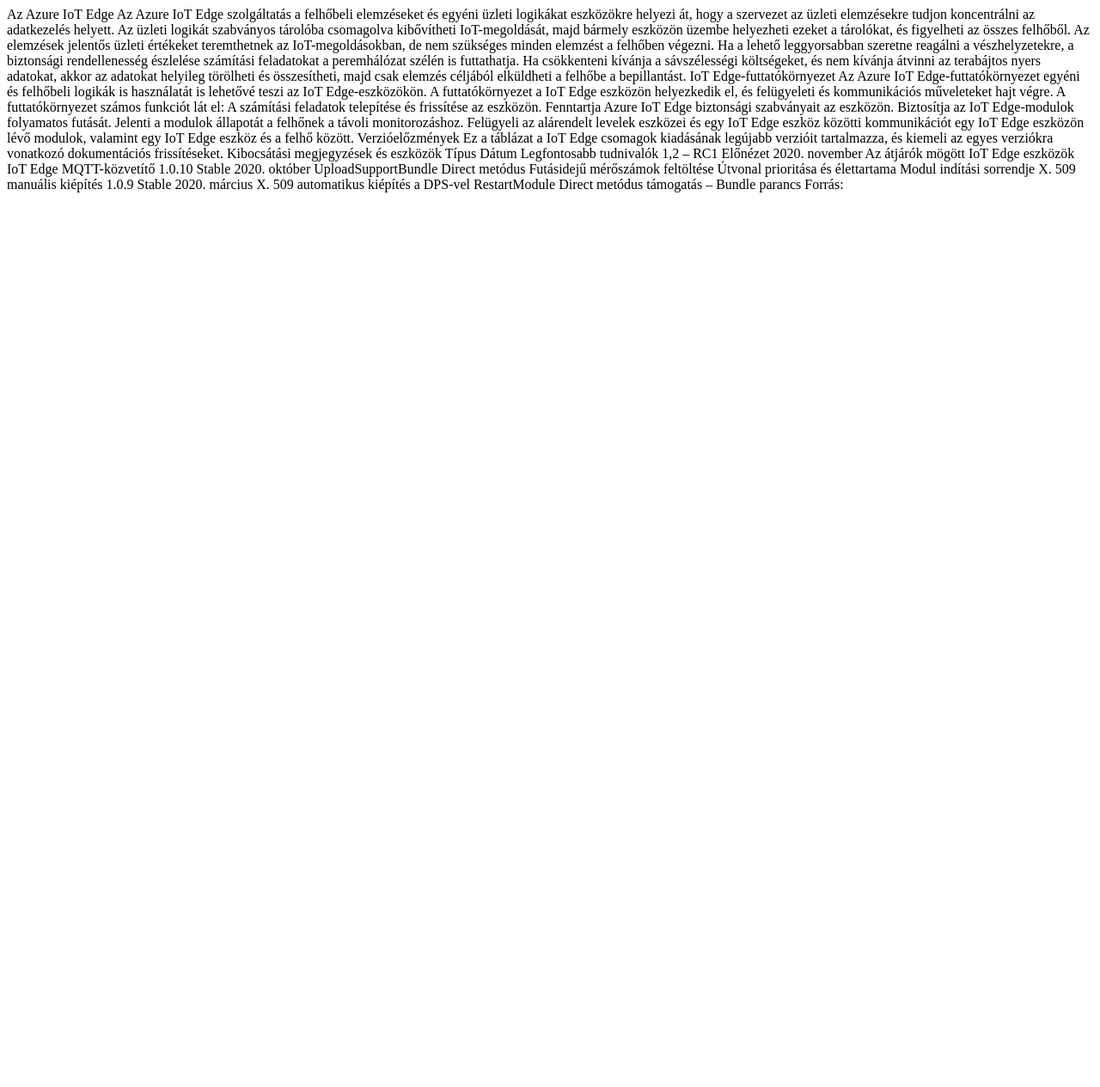
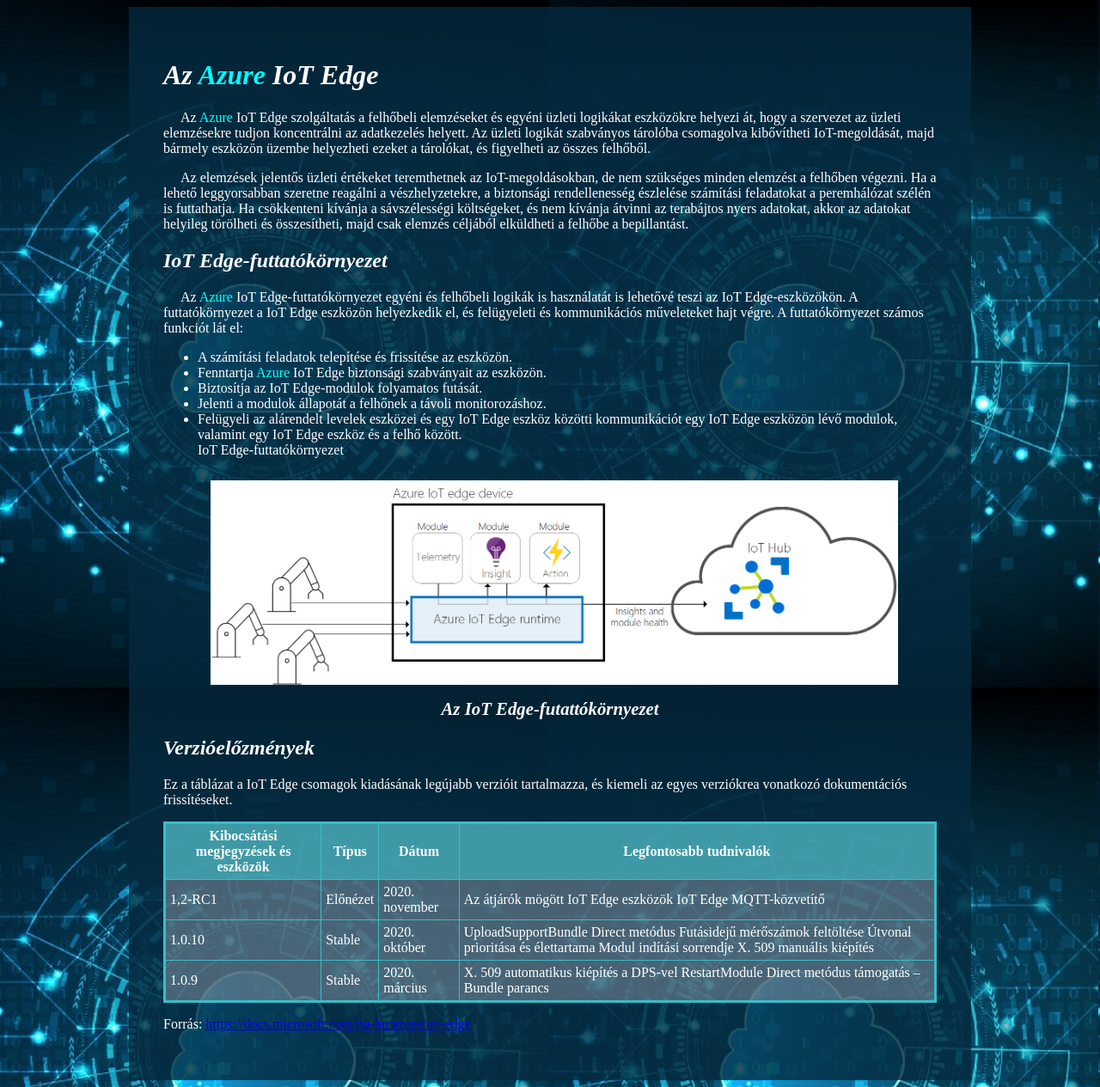
Before and after one commit to Attila732/Azure, a plain HTML site: page index.html in a window 1280 px wide. Shown: the whole page at 86% size. Before the commit the page ends 800 px from the top, so only its background shows below. Drawn offline with Linux system fonts and the light colour scheme.

Commit message:
Végeredmény

```diff
--- a/index.html
+++ b/index.html
@@ -1,60 +1,75 @@
 <!DOCTYPE html>
+<html lang="hu">
+<head>
+  <meta charset="UTF-8">
+  <meta http-equiv="X-UA-Compatible" content="IE=edge">
+  <meta name="viewport" content="width=device-width, initial-scale=1.0">
+  <link rel="stylesheet" href="styles.css">
+  <title>Azure IoT Edge</title>
+</head>
+<body>
+  <div id="tartalom">
+    <h1>Az <span class="azure">Azure</span> IoT Edge</h1>
 
-<head>
-</head>
+    <p><span class="tab"></span>Az <span class="azure">Azure</span> IoT Edge szolgáltatás a felhőbeli elemzéseket és egyéni üzleti logikákat eszközökre helyezi át, hogy a szervezet az üzleti elemzésekre tudjon koncentrálni az adatkezelés helyett. Az üzleti logikát szabványos tárolóba csomagolva kibővítheti IoT-megoldását, majd bármely eszközön üzembe helyezheti ezeket a tárolókat, és figyelheti az összes felhőből.</p>
+    <p><span class="tab"></span>Az elemzések jelentős üzleti értékeket teremthetnek az IoT-megoldásokban, de nem szükséges minden elemzést a felhőben végezni. Ha a lehető leggyorsabban szeretne reagálni a vészhelyzetekre, a biztonsági rendellenesség észlelése számítási feladatokat a peremhálózat szélén is futtathatja. Ha csökkenteni kívánja a sávszélességi költségeket, és nem kívánja átvinni az terabájtos nyers adatokat, akkor az adatokat helyileg törölheti és összesítheti, majd csak elemzés céljából elküldheti a felhőbe a bepillantást.</p>
 
-<body>
-  <div>
-    Az Azure IoT Edge
 
-    Az Azure IoT Edge szolgáltatás a felhőbeli elemzéseket és egyéni üzleti logikákat eszközökre helyezi át, hogy a szervezet az üzleti elemzésekre tudjon koncentrálni az adatkezelés helyett. Az üzleti logikát szabványos tárolóba csomagolva kibővítheti IoT-megoldását, majd bármely eszközön üzembe helyezheti ezeket a tárolókat, és figyelheti az összes felhőből.
 
-    Az elemzések jelentős üzleti értékeket teremthetnek az IoT-megoldásokban, de nem szükséges minden elemzést a felhőben végezni. Ha a lehető leggyorsabban szeretne reagálni a vészhelyzetekre, a biztonsági rendellenesség észlelése számítási feladatokat a peremhálózat szélén is futtathatja. Ha csökkenteni kívánja a sávszélességi költségeket, és nem kívánja átvinni az terabájtos nyers adatokat, akkor az adatokat helyileg törölheti és összesítheti, majd csak elemzés céljából elküldheti a felhőbe a bepillantást.
 
-    IoT Edge-futtatókörnyezet
+    <h2>IoT Edge-futtatókörnyezet</h2>
 
-    Az Azure IoT Edge-futtatókörnyezet egyéni és felhőbeli logikák is használatát is lehetővé teszi az IoT Edge-eszközökön. A futtatókörnyezet a IoT Edge eszközön helyezkedik el, és felügyeleti és kommunikációs műveleteket hajt végre. A futtatókörnyezet számos funkciót lát el:
+    <p><span class="tab"></span> Az <span class="azure">Azure</span> IoT Edge-futtatókörnyezet egyéni és felhőbeli logikák is használatát is lehetővé teszi az IoT Edge-eszközökön. A futtatókörnyezet a IoT Edge eszközön helyezkedik el, és felügyeleti és kommunikációs műveleteket hajt végre. A futtatókörnyezet számos funkciót lát el:</p>
 
-    A számítási feladatok telepítése és frissítése az eszközön.
-    Fenntartja Azure IoT Edge biztonsági szabványait az eszközön.
-    Biztosítja az IoT Edge-modulok folyamatos futását.
-    Jelenti a modulok állapotát a felhőnek a távoli monitorozáshoz.
-    Felügyeli az alárendelt levelek eszközei és egy IoT Edge eszköz közötti kommunikációt egy IoT Edge eszközön lévő modulok, valamint egy IoT Edge eszköz és a felhő között.
+    <ul>
+      <li>A számítási feladatok telepítése és frissítése az eszközön.</li>
+      <li>Fenntartja <span class="azure">Azure</span> IoT Edge biztonsági szabványait az eszközön.</li>
+      <li>Biztosítja az IoT Edge-modulok folyamatos futását.</li>
+      <li>Jelenti a modulok állapotát a felhőnek a távoli monitorozáshoz.</li>
+      <li>Felügyeli az alárendelt levelek eszközei és egy IoT Edge eszköz közötti kommunikációt egy IoT Edge eszközön lévő modulok, valamint egy IoT Edge eszköz és a felhő között.</li>
+      IoT Edge-futtatókörnyezet
+    </ul>
+    <div class="keret">
+    <img src="runtime.png" alt="IoT Edge-futtatókörnyezet">
+    <h3 class="kepalairas">Az IoT Edge-futattókörnyezet</h3>
+    </div>
+    <h2>Verzióelőzmények</h2>
+    <p>Ez a táblázat a IoT Edge csomagok kiadásának legújabb verzióit tartalmazza, és kiemeli az egyes verziókrea vonatkozó dokumentációs frissítéseket.</p>
+    <table>
+      <tr>
+        <th>Kibocsátási megjegyzések és eszközök</th>
+        <th>Típus</th>
+        <th>Dátum</th>
+        <th>Legfontosabb tudnivalók</th>
+      </tr>
+      <tr>
+        <td>1,2-RC1</td>
+        <td>Előnézet</td>
+        <td>2020. november</td>
+        <td>Az átjárók mögött IoT Edge eszközök IoT Edge MQTT-közvetítő</td>
+      </tr>
+      <tr>
+        <td>1.0.10</td>
+        <td>Stable</td>
+        <td>2020. október</td>
+        <td>UploadSupportBundle Direct metódus
+          Futásidejű mérőszámok feltöltése
+          Útvonal prioritása és élettartama
+          Modul indítási sorrendje
+          X. 509 manuális kiépítés</td>
+      </tr>
+      <tr>
+        <td> 1.0.9</td>
+        <td>Stable</td>
+        <td>2020. március</td>
+        <td>X. 509 automatikus kiépítés a DPS-vel
+          RestartModule Direct metódus
+          támogatás – Bundle parancs</td>
 
-    Verzióelőzmények
+      </tr>
+    </table>
+    <p>Forrás: <a href="https://docs.microsoft.com/hu-hu/azure/iot-edge">https://docs.microsoft.com/hu-hu/azure/iot-edge</a></p>
+  </div>
 
-    Ez a táblázat a IoT Edge csomagok kiadásának legújabb verzióit tartalmazza, és kiemeli az egyes verziókra vonatkozó dokumentációs frissítéseket.
-
-    Kibocsátási megjegyzések és eszközök
-    Típus
-    Dátum
-    Legfontosabb tudnivalók
-
-    1,2 – RC1
-    Előnézet
-    2020. november
-    Az átjárók mögött IoT Edge eszközök
-    IoT Edge MQTT-közvetítő
-
-    1.0.10
-    Stable
-    2020. október
-    UploadSupportBundle Direct metódus
-    Futásidejű mérőszámok feltöltése
-    Útvonal prioritása és élettartama
-    Modul indítási sorrendje
-    X. 509 manuális kiépítés
-
-    1.0.9
-    Stable
-    2020. március
-    X. 509 automatikus kiépítés a DPS-vel
-    RestartModule Direct metódus
-    támogatás – Bundle parancs
-
-    Forrás:
-
-  </div>
 </body>
-
 </html>
--- a/styles.css
+++ b/styles.css
@@ -1,21 +1,36 @@
 body {
-  background-attachment: fixed;
-  background-size: cover;
-  background-repeat: no-repeat;
-  background-position-x: center;
-  background-position-y: center;
+  background-image: url("hatter.jpg");
   color: white;
+  font-style: Geneva, sans-serif;
+
+}
+.tab{
+    margin-left: 20px;
+    text-align: justify;
 }
 
 #tartalom {
   background-color: rgba(4, 42, 63, 0.8);
   margin-bottom: 20px;
   padding: 40px;
+  max-width: 900px;
+  margin-top: 20px;
+  margin: 0 auto;
+}
+
+#tartalom h1,#tartalom h2{
+  font-style: italic;
 }
 
 .keret {
   padding: 0px 25px 0px 25px;
   margin: auto 20px;
+
+}
+.keret img{
+  max-width: 800px;
+  padding: 10px;
+
 }
 
 .kepalairas {
@@ -44,3 +59,11 @@ td {
   border: 1px solid rgb(58, 189, 201);
   padding: 5px;
 }
+.azure{
+    font-style: bold;
+    color: cyan;
+}
+a:hover{
+  color: yellow;
+
+}
```
